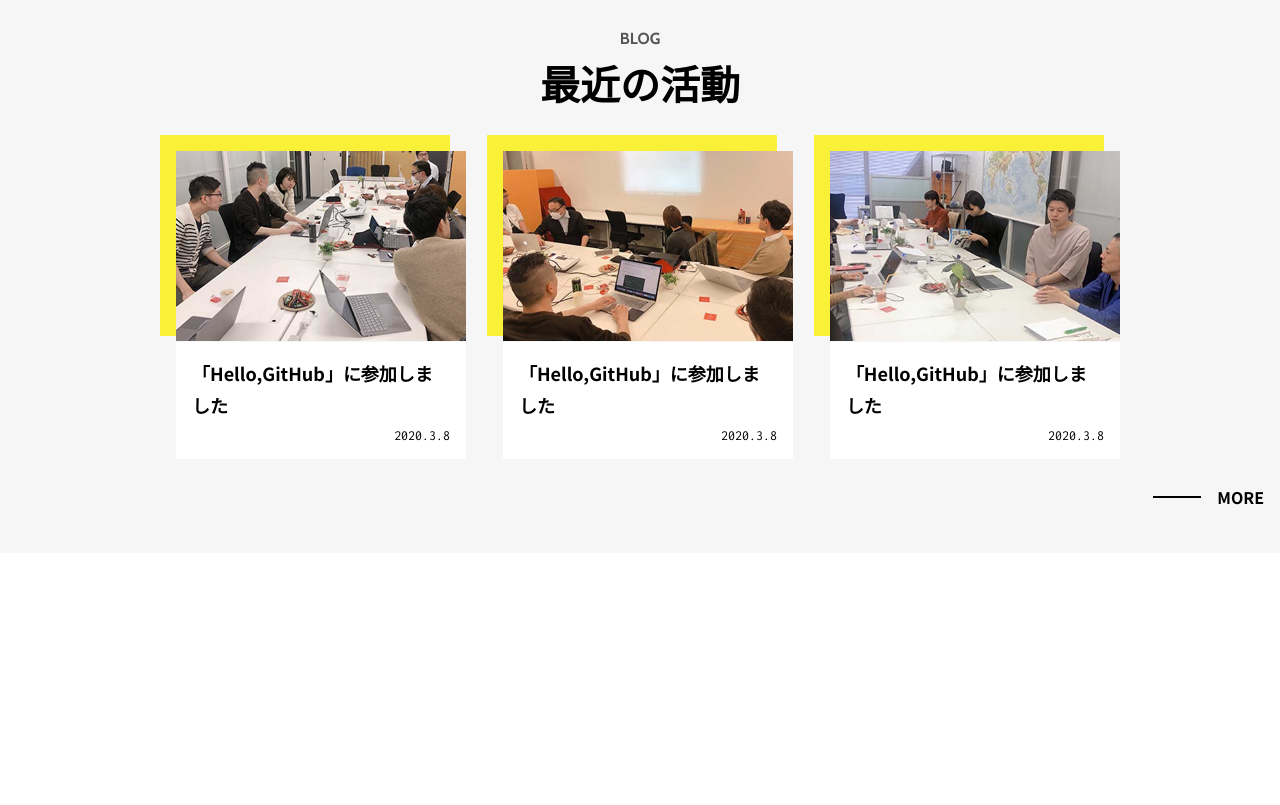
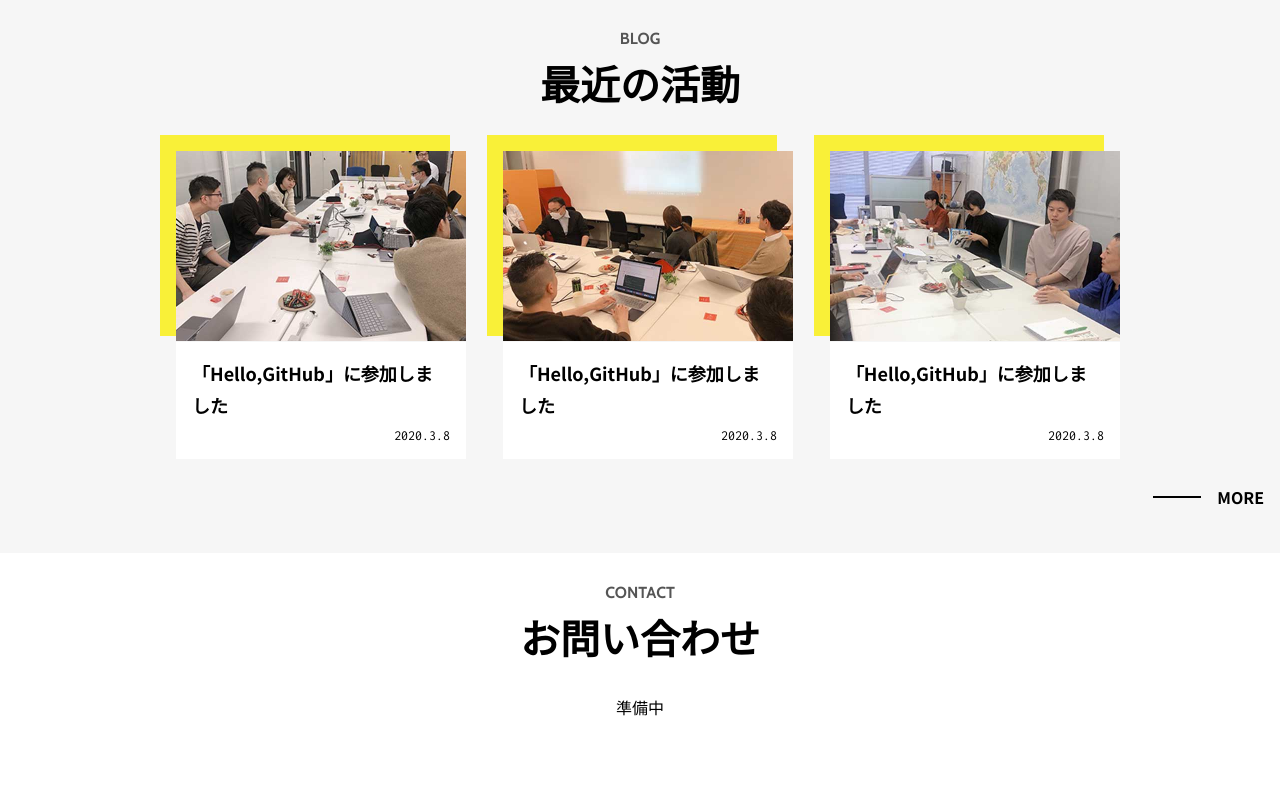
Before and after one commit to kensukegoto/self-appeal, a PHP site: page / in a window 1280 px wide. Shown: the part 2073-2878 px from the top of the page. Before the commit the page ends 2578 px from the top, so only its background shows below. Run offline with PHP 8.4, Linux system fonts and the light colour scheme.

Commit message:
追加：お問い合わせ

```diff
--- /dev/null
+++ b/__dev/sass/block/_b-contact.scss
@@ -0,0 +1,20 @@
+.b-contact{
+  padding-top: 24px;
+  padding-bottom: 48px;
+  @include media(l){
+    padding-top: 32px;
+  }
+
+  &__inner{
+    display: table;
+    height: 100px;
+    width: 100%;
+    text-align: center;
+
+    p{
+      display: table-cell;
+      vertical-align: middle;
+    }
+  }
+
+}
--- a/__dev/sass/index.scss
+++ b/__dev/sass/index.scss
@@ -10,6 +10,7 @@
 @import "block/b-skill";
 @import "block/b-profile";
 @import "block/b-blog";
+@import "block/b-contact";
 
 // Element
 // これ以上分解不可
--- a/css/index.css
+++ b/css/index.css
@@ -182,6 +182,21 @@ body {
   margin-left: 16px;
 }
 
+.b-contact {
+  padding-top: 24px;
+  padding-bottom: 48px;
+}
+.b-contact__inner {
+  display: table;
+  height: 100px;
+  width: 100%;
+  text-align: center;
+}
+.b-contact__inner p {
+  display: table-cell;
+  vertical-align: middle;
+}
+
 .c-humburger {
   position: relative;
   display: block;
@@ -2594,6 +2609,9 @@ body {
     margin-left: auto;
     margin-right: auto;
   }
+  .b-contact {
+    padding-top: 32px;
+  }
   .c-humburger {
     display: none !important;
   }
--- a/index.html
+++ b/index.html
@@ -151,6 +151,15 @@
         <p class="c-blog-more__inner"><a href="">MORE</a></p>
       </div>
     </section>
+    <section class="b-contact">
+      <h2 class="c-heading">
+        <span>CONTACT</span>
+        <b>お問い合わせ</b>
+      </h2>
+      <div class="b-contact__inner">
+        <p>準備中</p>
+      </div>
+    </section>
   </main>
   <script>
 
```
